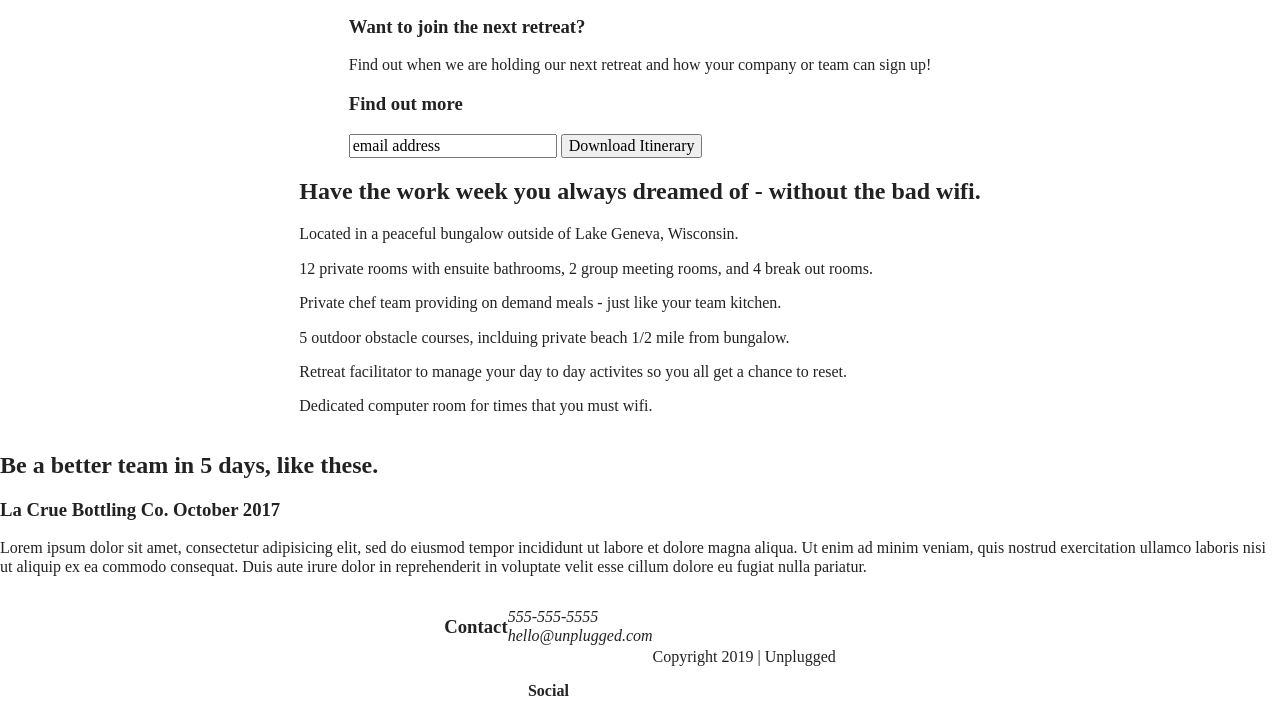
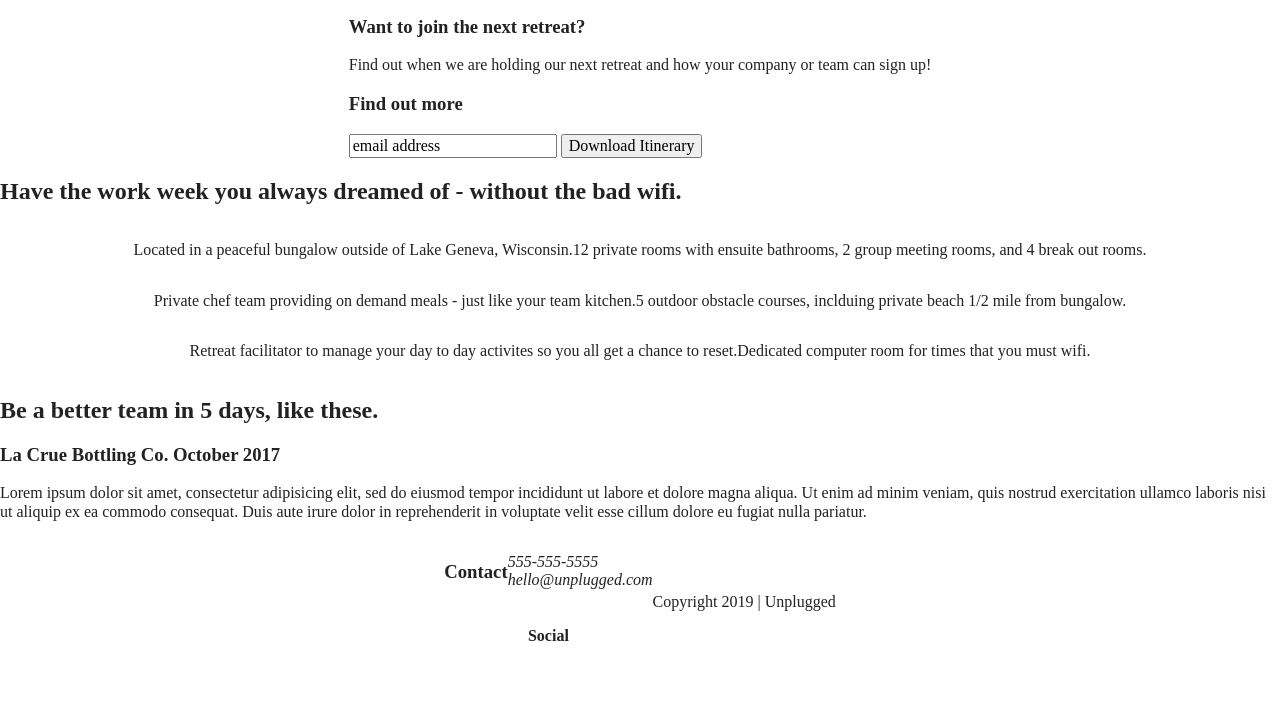
Before and after one commit to Nat-Vega/unplugged-retreat-project, a website built with Parcel: page index.html in a window 1280 px wide. Shown: the part 162-884 px from the top of the page. After the commit the page ends 829 px from the top, so only its background shows below. Built offline with nearby package versions, Linux system fonts and the light colour scheme.

Commit message:
Updated html and added flex properties to main css

```diff
--- a/index.html
+++ b/index.html
@@ -59,7 +59,7 @@
   <section class="features">
     <div class="content-wrapper">
       <h2>Have the work week you always dreamed of - without the bad wifi.</h2>
-    <div class="feature-items">
+    <div class="features-items">
     <!-- Add your Features content here -->
       <article>
         <p class="fontawesome-icon"></p>
@@ -94,7 +94,11 @@
       <article>
       <div>
         <h3>La Crue Bottling Co. October 2017</h3>
-        <p class="reviews-description">Lorem ipsum dolor sit amet, consectetur adipisicing elit, sed do eiusmod tempor incididunt ut labore et dolore magna aliqua. Ut enim ad minim veniam, quis nostrud exercitation ullamco laboris nisi ut aliquip ex ea commodo consequat. Duis aute irure dolor in reprehenderit in voluptate velit esse cillum dolore eu fugiat nulla pariatur.</p>
+        <p class="reviews-description">Lorem ipsum dolor sit amet, consectetur
+          adipisicing elit, sed do eiusmod tempor incididunt ut labore et dolore
+          magna aliqua. Ut enim ad minim veniam, quis nostrud exercitation ullamco
+          laboris nisi ut aliquip ex ea commodo consequat. Duis aute irure dolor
+          in reprehenderit in voluptate velit esse cillum dolore eu fugiat nulla pariatur.</p>
       </div>
       </article>
       </div>
```
